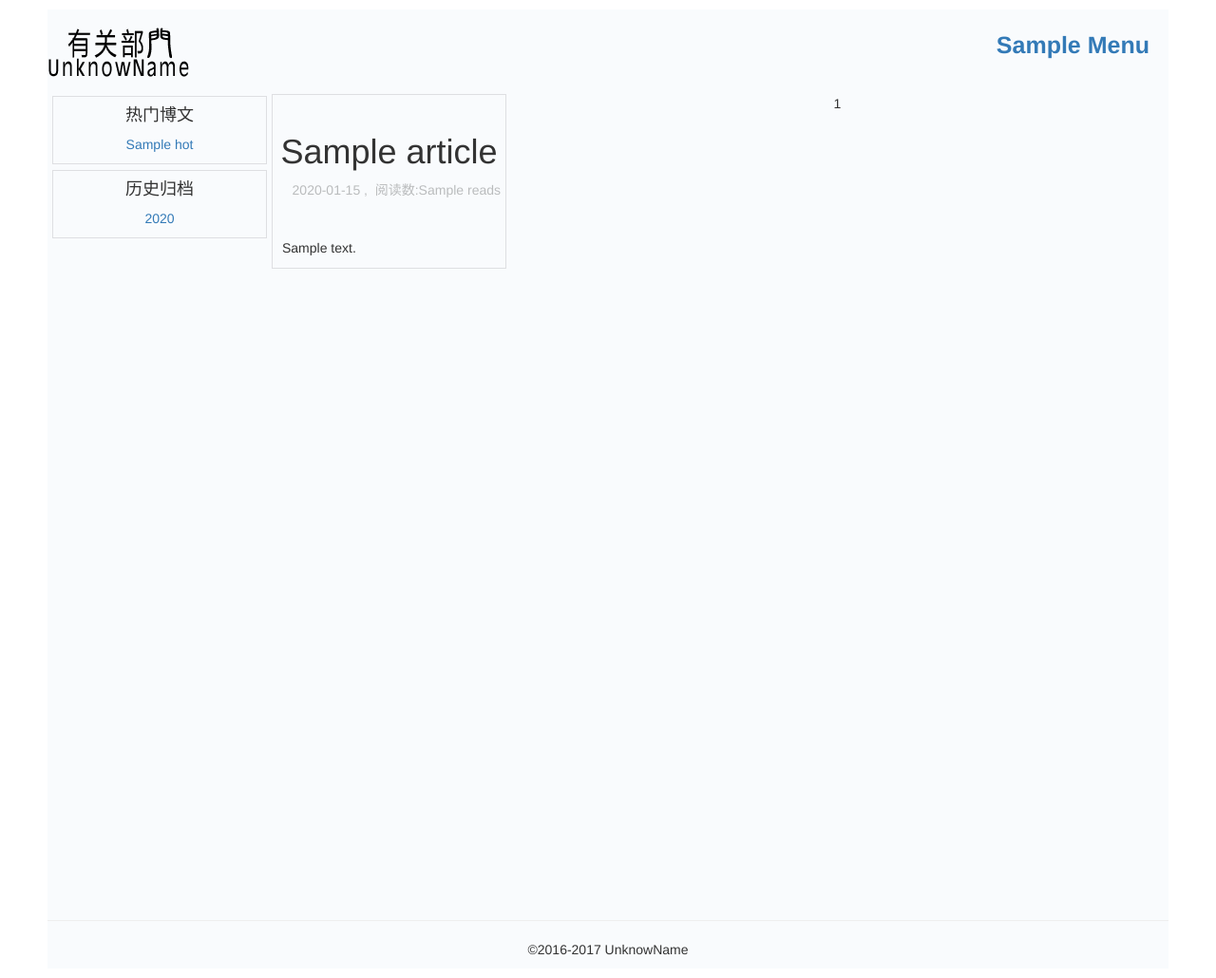
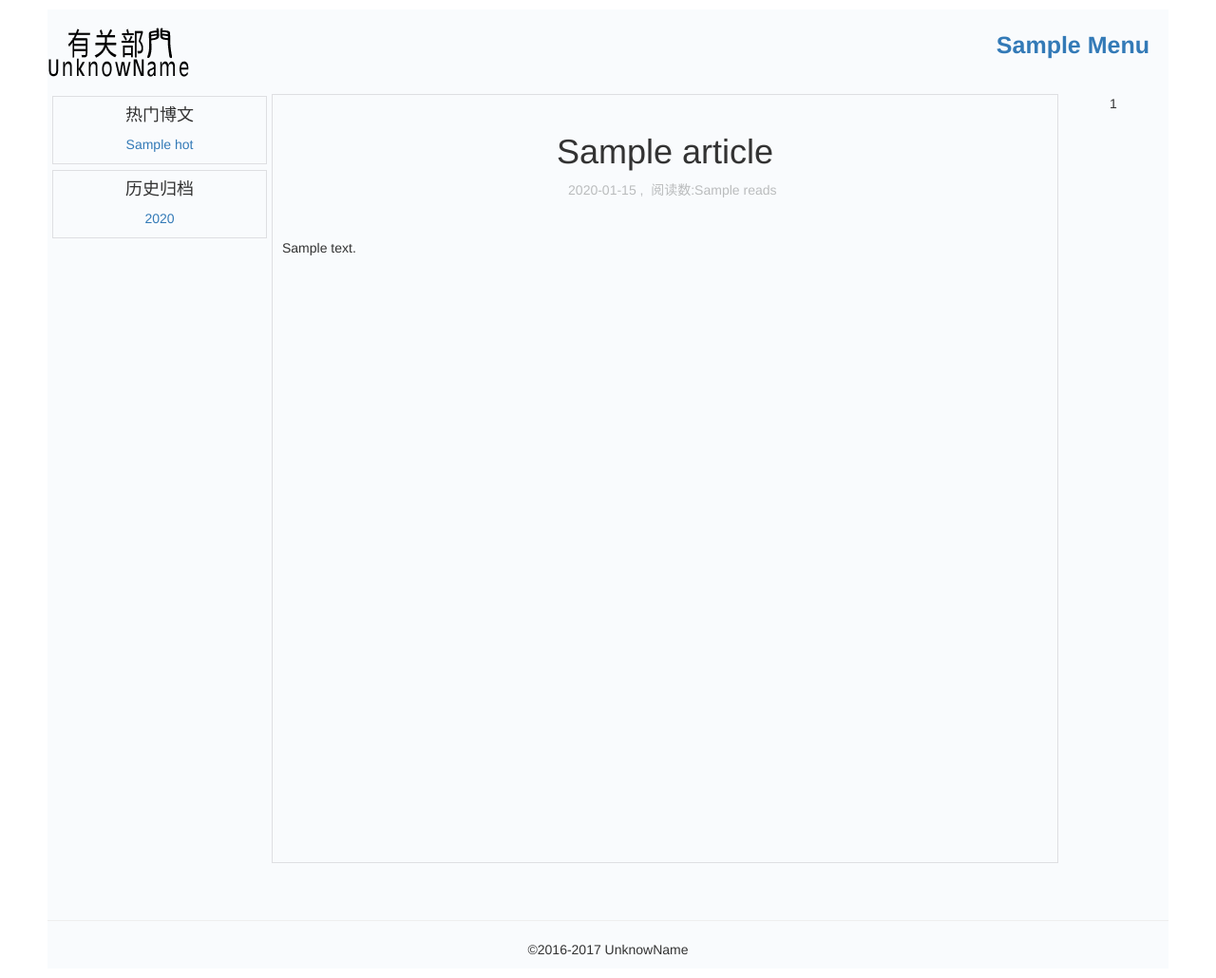
Before and after one commit to UnknowName/unknowname, a Django app: template blog/templates/article_detail.html in a window 1280 px wide. Shown: the whole page at 95% size. Run offline with Django 3.2, Linux system fonts and the light colour scheme; the template is opened without the code that fills it: most values are stand-ins (such as "Sample title", 1, 10 or a date in 2020); some libraries are stand-ins or nearby versions.

Commit message:
修复文章内容小样式不对

```diff
--- /dev/null
+++ b/blog/static/blog/js/detail.js
@@ -0,0 +1,20 @@
+//修改当鼠标经过a标签时改变颜色
+var oA = $('a');
+var old_color = oA.css('color');
+oA.mouseenter(function() {
+    $(this).css('color','red').css('text-decoration','none');
+});
+oA.mouseleave(function() {
+    $(this).css('color',old_color);
+});
+//当main-right width太小时，设置成同父DIV的比例
+var oMain = $('div.wrapper');
+new_width = oMain.width() * 0.7;
+new_height = oMain.height() * 0.8;
+var oRight = $('div #main-right');
+if (oRight.width() < new_width) {
+    oRight.width(new_width);
+};
+if (oRight.height() < new_height) {
+    oRight.height(new_height);
+};
--- a/blog/templates/article_detail.html
+++ b/blog/templates/article_detail.html
@@ -42,5 +42,5 @@
 
 
 {% block js %}
-<script src="{% static 'blog/js/index.js' %}"></script>
+<script src="{% static 'blog/js/detail.js' %}"></script>
 {% endblock %}
--- a/unknowname/settings.py
+++ b/unknowname/settings.py
@@ -27,8 +27,8 @@ SECRET_KEY = 'a=rl%wo(*d%rn6@=kq%(^kdo*j69kpru&7w51mog_ly_g8#0im'
 if socket.gethostname() == 'ubuntu12':
     DEBUG = True
 else:
-    #DEBUG = False
-    DEBUG = True
+    DEBUG = False
+    #DEBUG = True
 
 ALLOWED_HOSTS = ['*']
 
```
